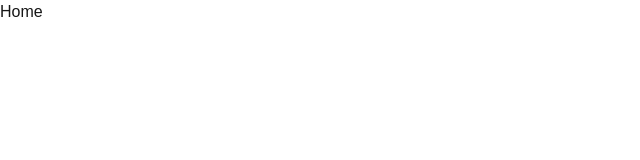
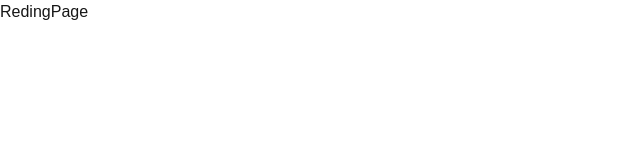
Before and after one commit to PrintPoisoning/PrintPoisoning_FRONT, a Next.js app: page / in a window 1280 px wide. Shown: the top 160 px of the page, without its empty margins (0-640 px from the left). Built offline with nearby package versions, Linux system fonts and the light colour scheme.

Commit message:
🔨 Modify:  Rending Page 이름 변경

```diff
--- a/src/app/page.tsx
+++ b/src/app/page.tsx
@@ -1,5 +1,5 @@
-const HomePage = () => {
-  return <main>Home</main>;
+const RedingPage = () => {
+  return <main>RedingPage</main>;
 };
 
-export default HomePage;
+export default RedingPage;
```
